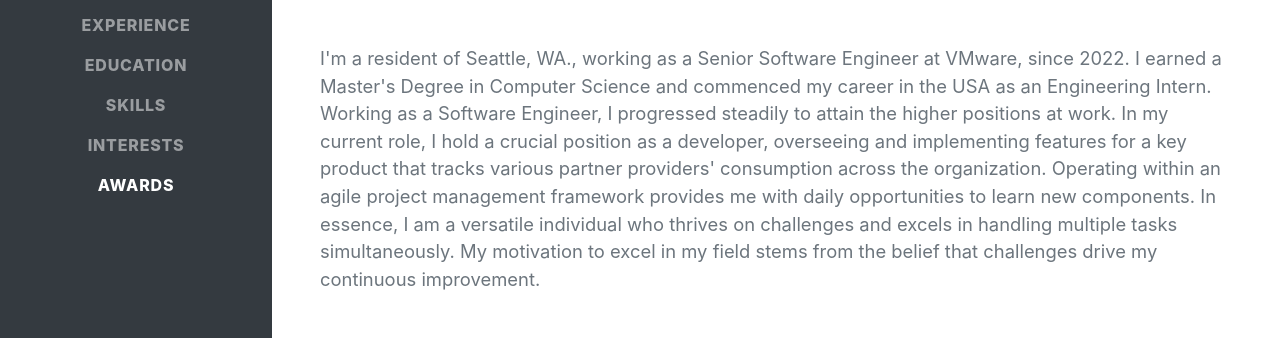
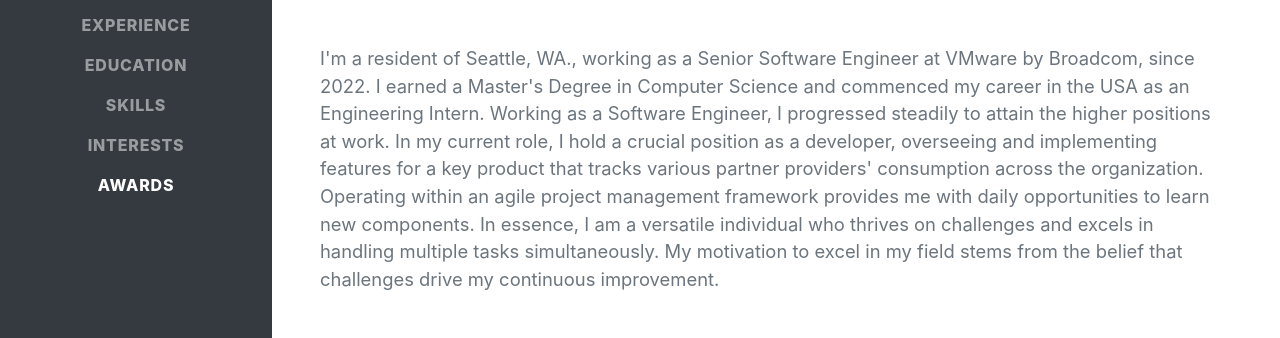
Before and after one commit to pavithraconnect/pavithraconnect.github.io, a plain HTML site: page index.html in a window 1280 px wide. Shown: the part 407-745 px from the top of the page. Drawn offline with nearby package versions, Linux system fonts and the light colour scheme; a script that the page names is missing; a web font is replaced by a local one.

Commit message:
Update index.html

```diff
--- a/index.html
+++ b/index.html
@@ -47,7 +47,7 @@
                         Seattle, WA ·
                         <a href="mailto:name@email.com">pavithrakanan93@gmail.com</a>
                     </div>
-                    <p class="lead mb-5">I'm a resident of Seattle, WA., working as a Senior Software Engineer at VMware, since 2022. I earned a Master's Degree in Computer Science and commenced my career in the USA as an Engineering Intern. Working as a Software Engineer, I progressed steadily to attain the higher positions at work. In my current role, I hold a crucial position as a developer, overseeing and implementing features for a key product that tracks various partner providers' consumption across the organization. Operating within an agile project management framework provides me with daily opportunities to learn new components. In essence, I am a versatile individual who thrives on challenges and excels in handling multiple tasks simultaneously. My motivation to excel in my field stems from the belief that challenges drive my continuous improvement. </p>
+                    <p class="lead mb-5">I'm a resident of Seattle, WA., working as a Senior Software Engineer at VMware by Broadcom, since 2022. I earned a Master's Degree in Computer Science and commenced my career in the USA as an Engineering Intern. Working as a Software Engineer, I progressed steadily to attain the higher positions at work. In my current role, I hold a crucial position as a developer, overseeing and implementing features for a key product that tracks various partner providers' consumption across the organization. Operating within an agile project management framework provides me with daily opportunities to learn new components. In essence, I am a versatile individual who thrives on challenges and excels in handling multiple tasks simultaneously. My motivation to excel in my field stems from the belief that challenges drive my continuous improvement. </p>
                     <div class="social-icons">
                         <a class="social-icon" href="https://www.linkedin.com/in/pavithraconnect/"><i class="fab fa-linkedin-in"></i></a>
                         <a class="social-icon" href="https://github.com/pavithraconnect"><i class="fab fa-github"></i></a>
```
